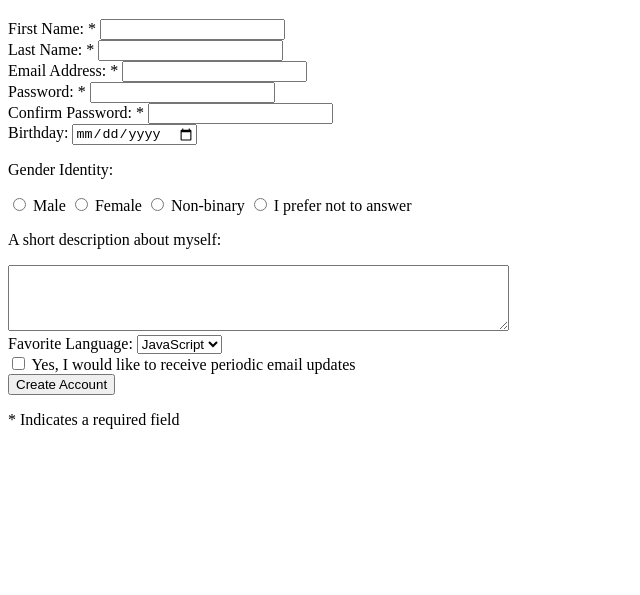
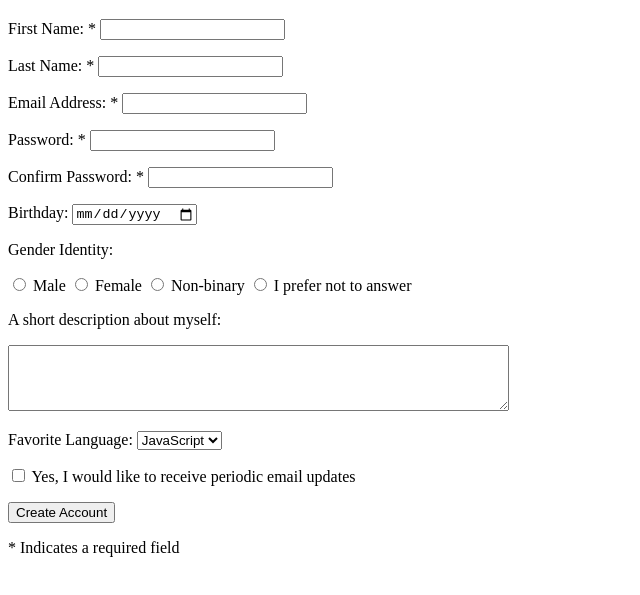
Before and after one commit to schuang25/WebFundamentals, a plain HTML site: page registration.html in a window 1280 px wide. Shown: the part 61-656 px from the top of the page, without its empty margins (0-640 px from the left). Drawn offline with Linux system fonts and the light colour scheme.

Commit message:
change div to p

```diff
--- a/registration.html
+++ b/registration.html
@@ -9,31 +9,31 @@
 <body>
     <h1>Registration Form</h1>
     <form>
-        <div>
+        <p>
             <label>First Name: * </label>
             <input type="text" name="first_name">
-        </div>
-        <div>
+        </p>
+        <p>
             <label>Last Name: * </label>
             <input type="text" name="last_name">
-        </div>
-        <div>
+        </p>
+        <p>
             <label>Email Address: * </label>
             <input type="text" name="email_address">
-        </div>
-        <div>
+        </p>
+        <p>
             <label>Password: * </label>
             <input type="password" name="password">
-        </div>
-        <div>
+        </p>
+        <p>
             <label>Confirm Password: * </label>
             <input type="password" name="confirm_pass">
-        </div>
-        <div>
+        </p>
+        <p>
             <label>Birthday: </label>
             <input type="date" name="birthday">
-        </div>
-        <div>
+        </p>
+        <p>
             <p>Gender Identity: </p>
             <input type="radio" name="male" value="male" id="male">
             <label for="male">Male</label>
@@ -43,12 +43,12 @@
             <label for="nonbinary">Non-binary</label>
             <input type="radio" name="no_answer" value="no_answer" id="no_answer">
             <label for="no_answer">I prefer not to answer</label>
-        </div>
-        <div>
+        </p>
+        <p>
             <p>A short description about myself: </p>
             <textarea name="description" cols="60" rows="4"></textarea>
-        </div>
-        <div>
+        </p>
+        <p>
             <label>Favorite Language: </label>
             <select>
                 <option>JavaScript</option>
@@ -56,11 +56,11 @@
                 <option>C#</option>
                 <option>Python</option>
             </select>
-        </div>
-        <div>
+        </p>
+        <p>
             <input type="checkbox" name="accept" id="accept">
             <label for="accept">Yes, I would like to receive periodic email updates</label>
-        </div>
+        </p>
         <input type="submit" value="Create Account">
         <p>* Indicates a required field</p>
     </form>
```
